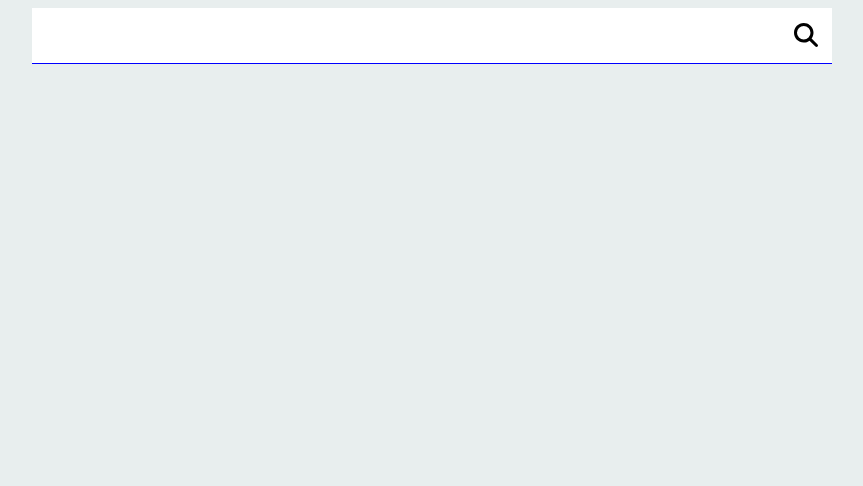
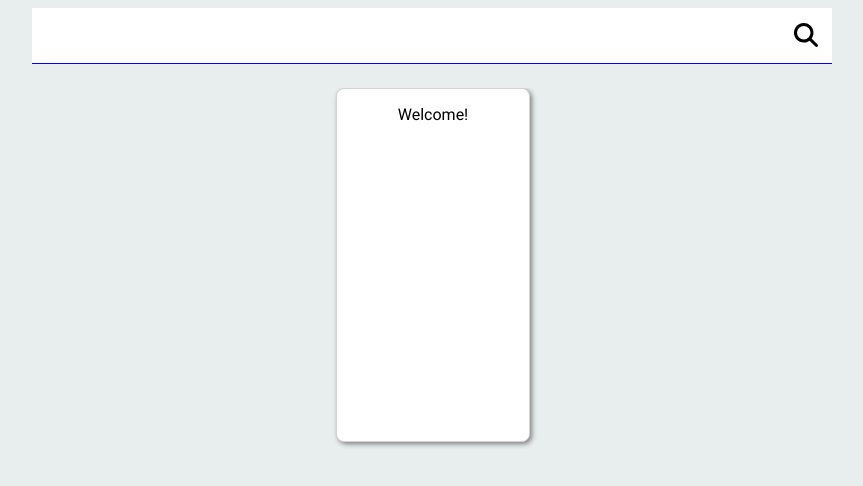
Before and after one commit to bela333/tmdb-search, a React (Create React App) app: page / in a window 1280 px wide. Shown: the top 486 px of the page, without its empty margins (208-1071 px from the left). Built offline with nearby package versions, Linux system fonts and the light colour scheme.

Commit message:
Greeting and "no results" tile

```diff
--- a/src/App.tsx
+++ b/src/App.tsx
@@ -30,9 +30,9 @@ function App({ className }: { className?: string }) {
   };
 
   const [search, setSearch] = useState<string | undefined>();
-  const results: SuspensifiedPromise<Movie[]> = useMemo(() => {
+  const results: SuspensifiedPromise<Movie[] | null> = useMemo(() => {
     if (!search) {
-      return { read: () => [] };
+      return { read: () => null };
     }
     return suspensify(searchMovie(search));
   }, [search]);
--- /dev/null
+++ b/src/components/ListItem.tsx
@@ -0,0 +1,73 @@
+import { css, styled } from "styled-components";
+import { Movie } from "../schemas/movie";
+import { Text } from "./Text";
+
+const Thumbnail = styled.img`
+  width: 100%;
+  height: auto;
+  margin-bottom: 1rem;
+  overflow: hidden;
+`;
+
+const ListItem = ({
+  className,
+  subtitle,
+  thumbnail,
+  title,
+  onClick,
+}: {
+  className?: string;
+  title: string;
+  subtitle?: string;
+  thumbnail?: string;
+  onClick?: () => void;
+}) => {
+  return (
+    <a
+      className={className}
+      onClick={() => {
+        if (onClick) {
+          onClick();
+        }
+      }}
+    >
+      {thumbnail ? <Thumbnail src={thumbnail} /> : null}
+      <Text $cutoff>{title}</Text>
+      {subtitle ? (
+        <Text $thin $italic>
+          {subtitle}
+        </Text>
+      ) : null}
+    </a>
+  );
+};
+
+export default styled(ListItem)`
+  border: 1px solid var(--secondary);
+  margin-left: 0.5rem;
+  margin-right: 0.5rem;
+  padding: 1rem;
+  display: block;
+  ${(props) => {
+    if (props.onClick) {
+      return css`
+        cursor: pointer;
+        &:hover {
+          box-shadow: 5px 5px 5px gray;
+        }
+      `;
+    }
+  }}
+  text-align: center;
+  scroll-snap-align: center;
+  background-color: var(--background-secondary);
+  border-radius: 0.5rem;
+  transition: box-shadow 0.15s;
+  box-shadow: 2px 2px 5px gray;
+  min-width: 80vw;
+  @media screen and (min-width: 768px) {
+    min-width: 10rem;
+    max-width: 10rem;
+    height: 20rem;
+  }
+`;
--- a/src/components/MovieItem.tsx
+++ b/src/components/MovieItem.tsx
@@ -1,15 +1,7 @@
-import { styled } from "styled-components";
 import { Movie } from "../schemas/movie";
-import { Text } from "./Text";
 import noImage from "../assets/noImage.jpg";
 import { useImageBase } from "./ConfigurationProvider";
-
-const Thumbnail = styled.img`
-  width: 100%;
-  height: auto;
-  margin-bottom: 1rem;
-  overflow: hidden;
-`;
+import ListItem from "./ListItem";
 
 const MovieItem = ({
   className,
@@ -18,45 +10,25 @@ const MovieItem = ({
 }: {
   className?: string;
   movie: Movie;
-  showMovieDetails: (movie: Movie) => void;
+  showMovieDetails?: (movie: Movie) => void;
 }) => {
   const release_year = movie.release_date.split("-")[0];
   const imageBaseUrl = useImageBase(300);
   return (
-    <a className={className} onClick={() => showMovieDetails(movie)}>
-      <Thumbnail
-        src={
-          movie.poster_path ? `${imageBaseUrl}${movie.poster_path}` : noImage
+    <ListItem
+      className={className}
+      title={movie.original_title}
+      subtitle={release_year}
+      thumbnail={
+        movie.poster_path ? `${imageBaseUrl}${movie.poster_path}` : noImage
+      }
+      onClick={() => {
+        if (showMovieDetails) {
+          showMovieDetails(movie);
         }
-      />
-      <Text $cutoff>{movie.original_title}</Text>
-      <Text $thin $italic>
-        {release_year}
-      </Text>
-    </a>
+      }}
+    />
   );
 };
 
-export default styled(MovieItem)`
-  border: 1px solid var(--secondary);
-  margin-left: 0.5rem;
-  margin-right: 0.5rem;
-  padding: 1rem;
-  display: block;
-  cursor: pointer;
-  text-align: center;
-  scroll-snap-align: center;
-  background-color: var(--background-secondary);
-  border-radius: 0.5rem;
-  transition: box-shadow 0.15s;
-  box-shadow: 2px 2px 5px gray;
-  &:hover {
-    box-shadow: 5px 5px 5px gray;
-  }
-  min-width: 80vw;
-  @media screen and (min-width: 768px) {
-    min-width: 10rem;
-    max-width: 10rem;
-    height: 20rem;
-  }
-`;
+export default MovieItem;
--- a/src/components/MovieList.tsx
+++ b/src/components/MovieList.tsx
@@ -5,6 +5,7 @@ import { SuspensifiedPromise } from "../suspensify";
 import { Suspense } from "react";
 import Spinner from "./Spinner";
 import { Text } from "./Text";
+import ListItem from "./ListItem";
 
 const MovieListItems = styled(
   ({
@@ -13,7 +14,7 @@ const MovieListItems = styled(
     className,
   }: {
     className?: string;
-    movies: SuspensifiedPromise<Movie[]>;
+    movies: SuspensifiedPromise<Movie[] | null>;
     showMovieDetails: (movie: Movie) => void;
   }) => {
     let list;
@@ -28,6 +29,20 @@ const MovieListItems = styled(
         <div className={className}>
           <Text $color="red">Could not get list of movies:</Text>
           <Text>{error + ""}</Text>
+        </div>
+      );
+    }
+    if (list == null) {
+      return (
+        <div className={className}>
+          <ListItem title="Welcome!" />
+        </div>
+      );
+    }
+    if (list.length == 0) {
+      return (
+        <div className={className}>
+          <ListItem title="No results" />
         </div>
       );
     }
@@ -57,7 +72,7 @@ const MovieList = ({
   showMovieDetails,
 }: {
   className?: string;
-  movies: SuspensifiedPromise<Movie[]>;
+  movies: SuspensifiedPromise<Movie[] | null>;
   showMovieDetails: (movie: Movie) => void;
 }) => {
   return (
```
